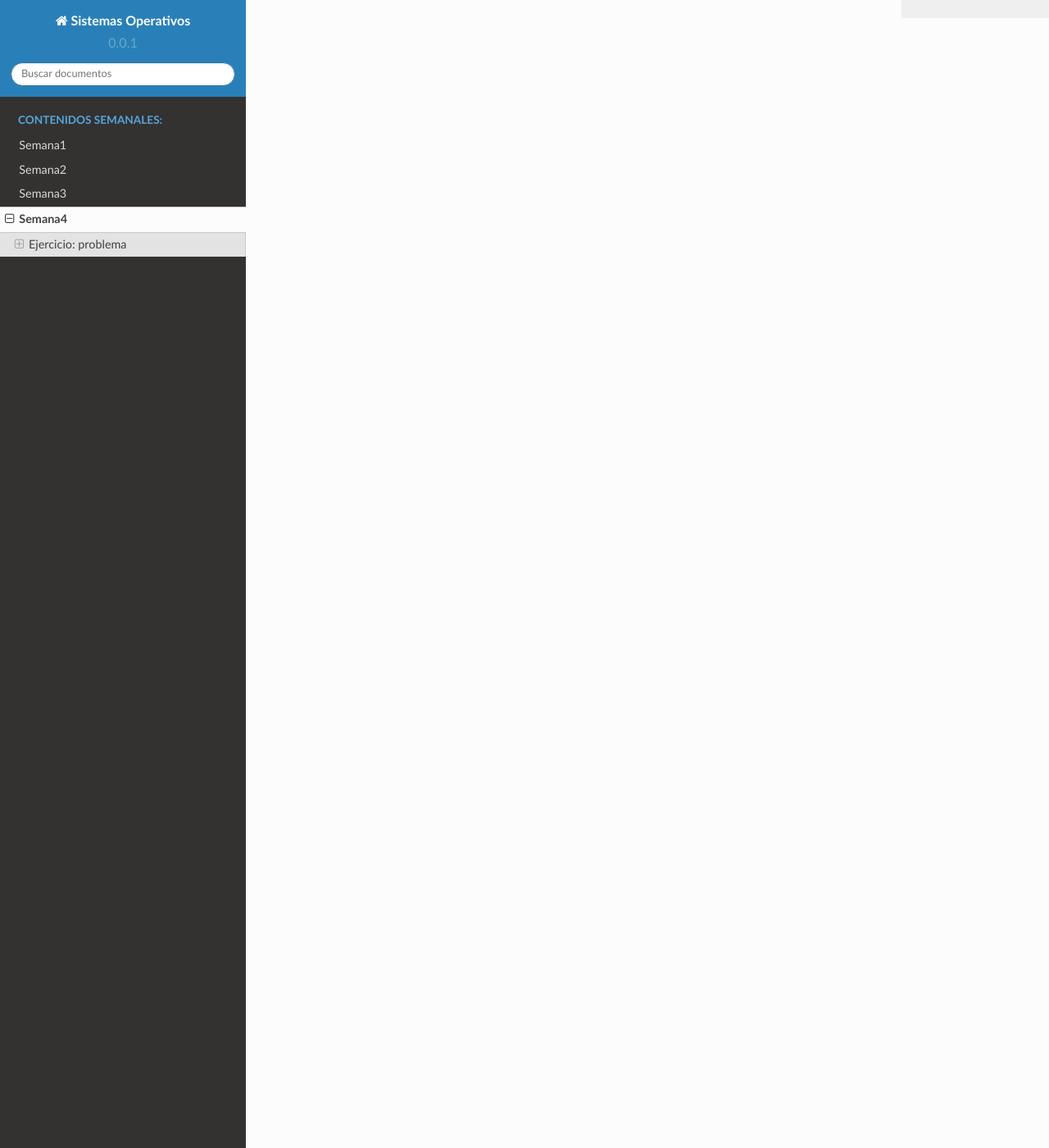
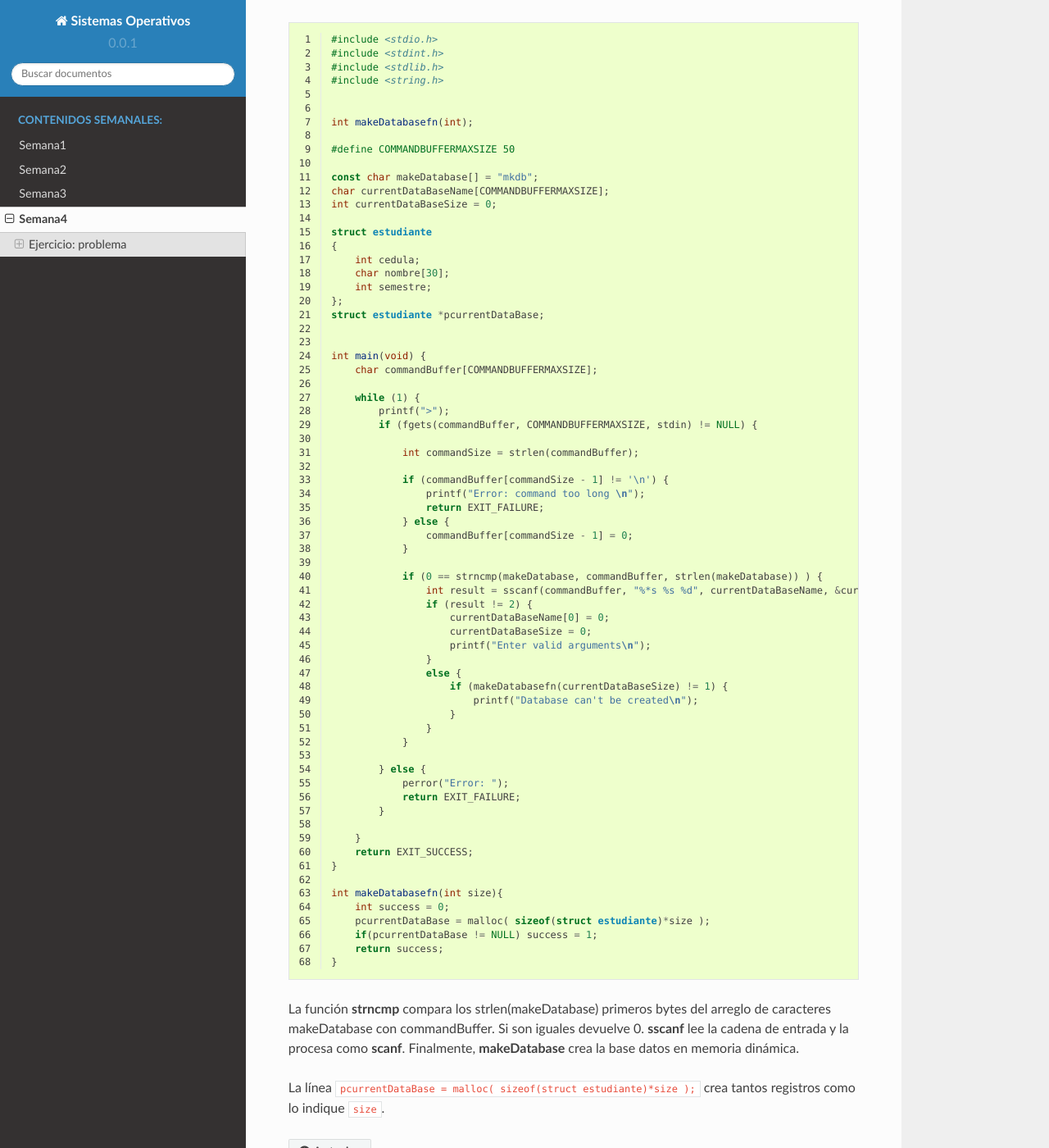
Before and after one commit to juanferfranco/sistemasoperativos, a Sphinx documentation site: the page built from docs/_semana4/semana4.rst, in a window 1280 px wide and 1400 px high, scrolled down 4943 px. Shown: the whole window at 82% size. Built offline with Sphinx 7.4.7 and the Read the Docs theme 2.0.0, drawn with Linux system fonts in a browser that asks for light colours; some of the changed text lies outside the part shown.

Commit message:
update week 4

```diff
--- a/docs/_semana4/semana4.rst
+++ b/docs/_semana4/semana4.rst
@@ -223,3 +223,93 @@ tanto, **fgets** truncará la cadena. Por ejemplo, si cambiamos la capacidad
 de commandBuffer de 50 a 10:
 
 .. image:: ../_static/fgetsTrunk.gif
+
+Para eliminar el ENTER de la cadena basta con reemplazarlo con un 0,
+indicando así que la cadena termina en este punto.
+
+Implementación del comando mkdb nombre tamaño
+-----------------------------------------------
+
+Las siguientes líneas obtienen los argumentos de **mkdb** y llaman
+la función que realizará la acción.
+
+.. code-block:: c
+    :linenos:
+
+    #include <stdio.h>
+    #include <stdint.h>
+    #include <stdlib.h>
+    #include <string.h>
+
+
+    int makeDatabasefn(int);
+
+    #define COMMANDBUFFERMAXSIZE 50
+
+    const char makeDatabase[] = "mkdb";
+    char currentDataBaseName[COMMANDBUFFERMAXSIZE];
+    int currentDataBaseSize = 0;
+
+    struct estudiante
+    {
+        int cedula;
+        char nombre[30];
+        int semestre;
+    };
+    struct estudiante *pcurrentDataBase;
+
+
+    int main(void) {
+        char commandBuffer[COMMANDBUFFERMAXSIZE];
+
+        while (1) {
+            printf(">");
+            if (fgets(commandBuffer, COMMANDBUFFERMAXSIZE, stdin) != NULL) {
+
+                int commandSize = strlen(commandBuffer);
+
+                if (commandBuffer[commandSize - 1] != '\n') {
+                    printf("Error: command too long \n");
+                    return EXIT_FAILURE;
+                } else {
+                    commandBuffer[commandSize - 1] = 0;
+                }
+
+                if (0 == strncmp(makeDatabase, commandBuffer, strlen(makeDatabase)) ) {
+                    int result = sscanf(commandBuffer, "%*s %s %d", currentDataBaseName, &currentDataBaseSize);
+                    if (result != 2) {
+                        currentDataBaseName[0] = 0;
+                        currentDataBaseSize = 0;
+                        printf("Enter valid arguments\n");
+                    }
+                    else {
+                        if (makeDatabasefn(currentDataBaseSize) != 1) {
+                            printf("Database can't be created\n");
+                        }
+                    }
+                }
+
+            } else {
+                perror("Error: ");
+                return EXIT_FAILURE;
+            }
+
+        }
+        return EXIT_SUCCESS;
+    }
+
+    int makeDatabasefn(int size){
+        int success = 0;
+        pcurrentDataBase = malloc( sizeof(struct estudiante)*size );
+        if(pcurrentDataBase != NULL) success = 1;
+        return success;
+    }
+
+
+La función **strncmp** compara los strlen(makeDatabase) primeros bytes del
+arreglo de caracteres makeDatabase con commandBuffer. Si son iguales
+devuelve 0. **sscanf** lee la cadena de entrada y la procesa como **scanf**.
+Finalmente, **makeDatabase** crea la base datos en memoria dinámica.
+
+La línea ``pcurrentDataBase = malloc( sizeof(struct estudiante)*size );`` crea
+tantos registros como lo indique ``size``.
```
Also changed, not shown: other parts of docs/_semana4/semana4.rst (+2 -2 lines).
